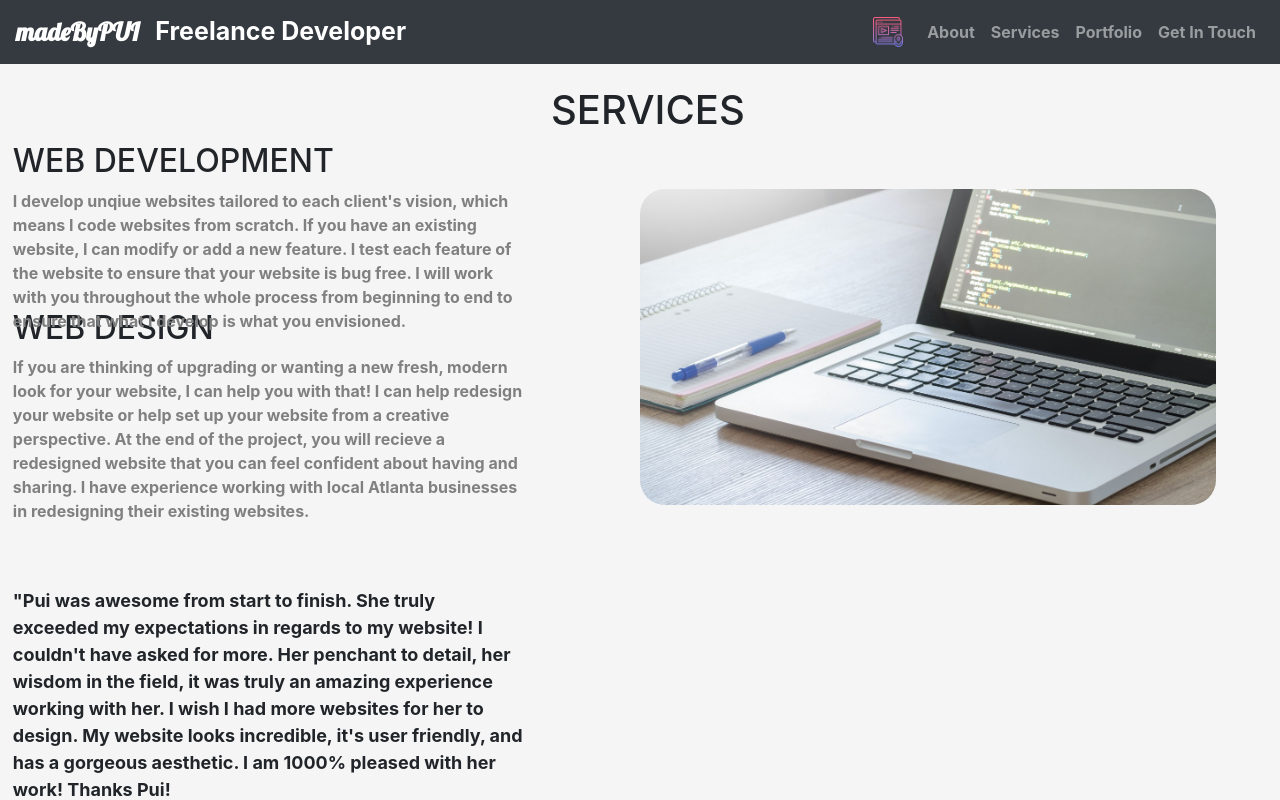
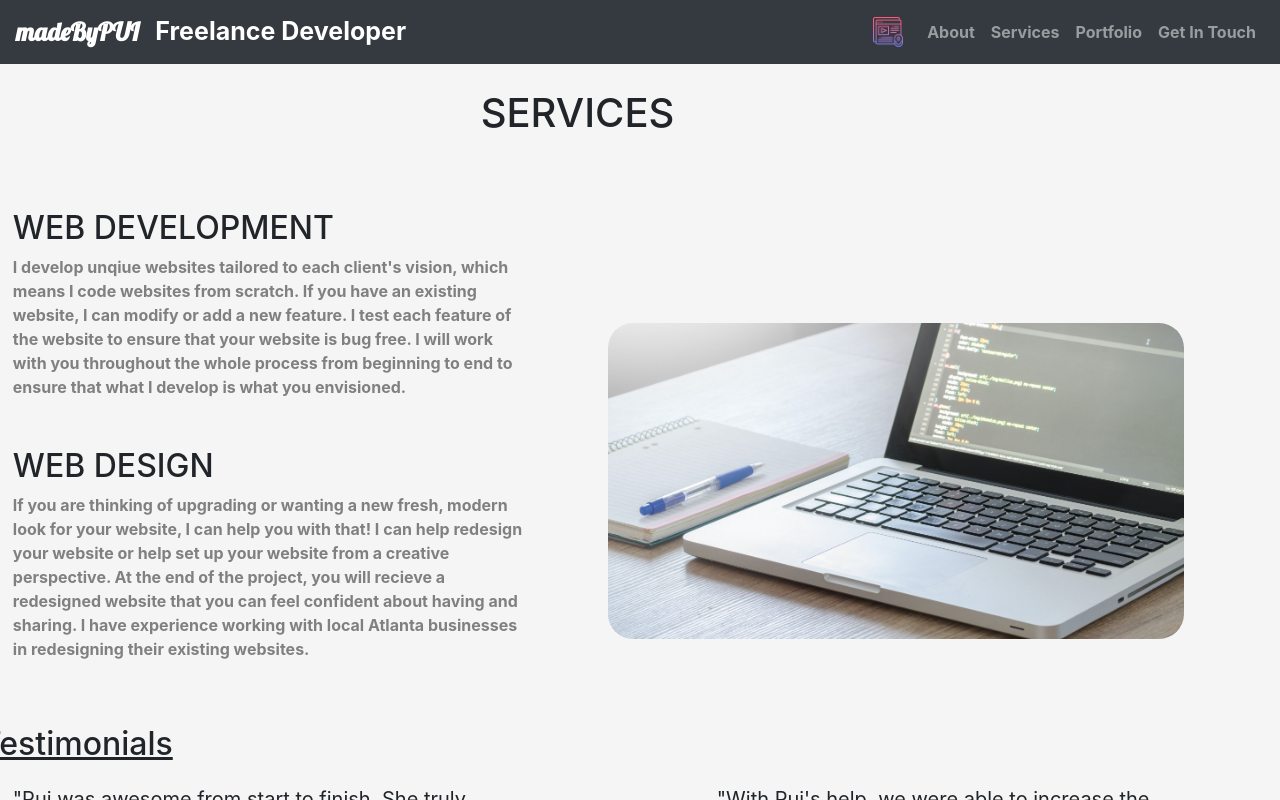
Before and after one commit to ptam1/madeByPui, a React (Create React App) app in the folder my-app/: page /services in a window 1280 px wide. Built offline with nearby package versions, Linux system fonts and the light colour scheme.

Commit message:
updated media queries

```diff
--- a/my-app/src/frontend/NavBar.css
+++ b/my-app/src/frontend/NavBar.css
@@ -5,25 +5,26 @@
 }
 
 
-
 #navHeader1 {
     font-family: 'Lobster';
 }
 
-#navHeader2 {
-
-}
 
 /*smartphones, portrait iPhone, portrait 480x320 phones (Android) */
 @media only screen and (min-width: 320px) {
 
     #navHeader1 {
+        font-size: 17px;
+    }
+
+    #navHeader2 {
         font-size: 15px;
     }
 
-    #navHeader2 {
-        font-size: 13.2px;
+    .navbar-toggler collapsed {
+        display: none;
     }
+
 }
 
 /* portrait tablets, portrait iPad, e-readers (Nook/Kindle), landscape 800x480 phones (Android) */
--- a/my-app/src/frontend/Portfolio.css
+++ b/my-app/src/frontend/Portfolio.css
@@ -1,5 +1,4 @@
 .titleProperties {
-	margin-top: 13vh;
 	text-align: center;
 }
 
@@ -130,10 +129,25 @@
 
 /* smartphones, portrait iPhone, portrait 480x320 phones (Android) */
 @media only screen and (min-width: 320px) {
+    .titleProperties {
+		margin-top: 15%;
+    }
+
+	#portfolioWrapper {
+		text-align: center;
+	}
+
 	.row {
-		margin-left: 5%;
-		margin-top: 10%;
-		width: 90%;
+		margin: 5% auto;
+		width: 100%;
+	}
+
+	.col {
+		margin: 10% auto;
+	}
+
+	.hovereffect {
+		width: 100%;
 	}
 }
 
@@ -143,12 +157,22 @@
 		margin-top: 90%;
 	}
 
+	#portfolioWrapper {
+	    text-align: center;
+	}
+
 	.row {
-		margin-left: 10%;
-		margin-top: 5%;
+		margin: 5% auto;
+		width: 100%;
+	}
+
+	.col {
+		margin: 10% auto;
+	}
+
+	.hovereffect {
 		width: 75%;
 	}
-
 }
 
 
@@ -158,10 +182,21 @@
 		margin-top: 90%;
 	}
 
+	#portfolioWrapper {
+		text-align: center;
+	}
+
 	.row {
-		margin-left: 10%;
-		margin-top: 5%;
-		width: 90%;
+		margin: 0 auto;
+		width: 100%;
+	}
+
+	.col {
+		margin: 5% auto;
+	}
+
+	.hovereffect {
+		width: 100%;
 	}
 }
 
--- a/my-app/src/frontend/Portfolio.js
+++ b/my-app/src/frontend/Portfolio.js
@@ -98,6 +98,7 @@ class Portfolio extends Component {
                             <h1> Portfolio </h1>
                         </div>
 
+                        <div id="portfolioWrapper">
                         <Row class="row" lg={4}>
                             <Col>
                                 <div class="hovereffect" onClick={() => this.handleShow('Bambinellis')}>
@@ -119,13 +120,14 @@ class Portfolio extends Component {
 
                             <Col>
                                 <div class="hovereffect" onClick={() => this.handleShow('FitnessSlide')}>
-                                    <img class="img-responsive" src="Before - Fitness Product Page.JPG" alt="" />
+                                    <img class="img-responsive" src="After - Fitness Product Page.JPG" alt="" />
                                     <div class="overlay">
                                         <h2>Scoop Babe Fitness</h2>
                                     </div>
                                 </div>
                             </Col>
-                        </Row>
+                            </Row>
+                    </div>
                     </div>
                 </Container>
 
--- a/my-app/src/frontend/Services.css
+++ b/my-app/src/frontend/Services.css
@@ -15,35 +15,45 @@
 }
 
 #bambinelliTestimonial {
+    font-size: 20px;
     white-space: normal;
     text-align: left;
 }
 
 #mariascleaningserviceTestimonial {
+    font-size: 20px;
     white-space: normal;
     text-align: left;
 }
 
+#testimonialTitle {
+    white-space: nowrap;
+    text-decoration: underline;
+}
 
-
+span {
+    font-size: 17px;
+}
 
 /* smartphones, portrait iPhone, portrait 480x320 phones (Android) */
 @media only screen and (min-width: 320px) {
     .servicesTitleProperties {
-        margin-top: 15%;
-        margin-left: 5%;
+        margin-top: 30%;
+        text-align: center;
+    }
+
+    #servicesWrapper {
+        margin-top: 0%;
         text-align: center;
     }
 
     #firstParagraphProperties {
-        margin-top: 0;
-        margin-left: 5%;
+        margin: 5% auto;
         width: 90vw;
     }
 
     #secondParagraphProperties {
-        margin-top: 5%;
-        margin-left: 5%;
+        margin: 5% auto;
         width: 90vw;
     }
 
@@ -51,34 +61,32 @@
         font-size: xx-large;
         margin-top: 10%;
         white-space: normal;
-        text-align: center;
     }
 
     #secondTitlePosition {
         font-size: xx-large;
         white-space: normal;
         margin-top: 10%;
-        margin-left: 1%;
         text-align: center;
+    }
+
+    #testimonialTitle {
+        margin-top: 10%;
     }
 
     #bambinelliTestimonial {
         width: 90vw;
-        margin-top: 20%;
-        margin-left: 5%;
+        margin: 5% auto;
     }
 
     #mariascleaningserviceTestimonial {
-        font-size: large;
         width: 90vw;
-        margin-top: 20%;
-        margin-left: 5%;
+        margin: 15% auto;
     }
 
     #servicesPic {
         width: 90vw;
-        margin-top: 10%;
-        margin-left: 5%;
+        margin: 10% auto;
         border-radius: 25px;
         opacity: 1;
     }
@@ -88,45 +96,44 @@
 @media (min-width:600px) {
     .servicesTitleProperties {
         margin-top: 15%;
-        margin-left: 0%;
         text-align: center;
     }
 
+    #servicesWrapper {
+        margin-top: 0%;
+        text-align: center;
+    }
 
     #firstTitlePosition {
         font-size: xx-large;
         margin-top: 10%;
         white-space: normal;
-        text-align: center;
     }
 
     #secondTitlePosition {
         font-size: xx-large;
         margin-top:  10%;
         white-space: normal;
-        text-align: center;
     }
 
     #firstParagraphProperties {
-        margin-top: 0%;
-        margin-left: 20%;
+        margin: 3% auto;
         width: 60vw;
-        text-align: left;
     }
 
     #secondParagraphProperties {
-        margin-top: 0%;
-        margin-left: 20%;
+        margin: 3% auto;
         width: 60vw;
-        text-align: left;
     }
 
     #bambinelliTestimonial {
-        font-size: large;
         width: 60vw;
-        margin-top: 10%;
-        margin-left: 20%;
+        margin: 3% auto;
+    }
 
+    #mariascleaningserviceTestimonial {
+        width: 60vw;
+        margin: 10% auto;
     }
 
     #servicesPic {
@@ -144,13 +151,16 @@
         position: relative;
     }
 
+    #servicesWrapper {
+        margin-top: 0%;
+    }
 
     #firstParagraphProperties {
         margin-top: 0%;
         margin-left: 1%;
         width: 40vw;
         text-align: left;
-        position: absolute;
+        position: relative
     }
 
     #secondParagraphProperties {
@@ -171,26 +181,41 @@
     #secondTitlePosition {
         font-size: xx-large;
         white-space: normal;
-        margin-top: 10%;
+        margin-top: -25%;
         margin-left: 1%;
         text-align: left;
     }
 
+    #testimonialTitle {
+        margin-top: 5%;
+        margin-left: -88%;
+    }
+
     #bambinelliTestimonial {
-        font-size: large;
-        width: 40vw;
-        margin-top: 5%;
-        margin-left: 1%;
+        width: 40%;
+        height: auto;
+        margin-top: 1%;
+        margin-left: -58%;
         position: relative;
+        display: inline-block;
+    }
+
+    #mariascleaningserviceTestimonial {
+        width: 35%;
+        height: auto;
+        margin-top: 1%;
+        margin-left: 15%;
+        position: absolute;
+        display: inline-block;
     }
 
     #servicesPic {
-        margin-top: 0%;
-        margin-left: 50%;
+        margin-top: -9%;
+        margin-left: 40%;
         width: 45vw;
         border-radius: 25px;
         opacity: 1;
-        position: absolute;
+        position: relative;
         display: inline;
     }
  }
--- a/my-app/src/frontend/Services.js
+++ b/my-app/src/frontend/Services.js
@@ -13,12 +13,13 @@ export default class Services extends Component {
                 <NavBar displaytext=" " />
                 <div id="backgroundColor">
                     <Row>
-                       <Col>
+                        <Col>
                     <div class="servicesTitleProperties">
                        <h1> SERVICES </h1>
                     </div>
                         </Col>
                     </Row>
+                    <div id="servicesWrapper">
 
                     <h1 id="firstTitlePosition"> WEB DEVELOPMENT </h1>
                     <p id="firstParagraphProperties">
@@ -37,14 +38,20 @@ export default class Services extends Component {
                         </b>
                     </p>
 
+
+                    <h2 id="testimonialTitle"> Testimonials </h2>
                     <p id="bambinelliTestimonial">
-                        <b>
-                            "Pui was awesome from start to finish. She truly exceeded my expectations in regards to my website! I couldn't have asked for more. Her penchant to detail, her wisdom in the field, it was truly an amazing experience working with her. I wish I had more websites for her to design. My website looks incredible, it's user friendly, and has a gorgeous aesthetic. I am 1000% pleased with her work! Thanks Pui!
-                        </b>
-                        <br /> - Taiwo
-                        <br /> Marketing Director, Bambinelli's
+                            "Pui was awesome from start to finish. She truly exceeded my expectations in regards to my website! I couldn't have asked for more. Her penchant to detail, her wisdom in the field, it was truly an amazing experience working with her. I wish I had more websites for her to design. My website looks incredible, it's user friendly, and has a gorgeous aesthetic. I am 1000% pleased with her work! Thanks Pui!"
+                        <br /> <span> - Taiwo </span>
+                        <br /> <span> Marketing Director, Bambinelli's </span>
                     </p>
 
+                    <p id="mariascleaningserviceTestimonial">
+                            "With Pui's help, we were able to increase the functionality of our website. It looks professional and very easy to navigate. She handled things very efficiently and was available for any questions we have. We couldn't be more happier with our new website."
+                        <br /> <span> - Cristian </span>
+                        <br /> <span> Manager, Maria's Cleaning Service </span>
+                    </p>
+                </div>
                 </div>
                 </Container>
 
```
Also changed, not shown: my-app/src/frontend/about.js (+2 -8 lines), my-app/src/frontend/aboutPic.css (+28 -53 lines).
